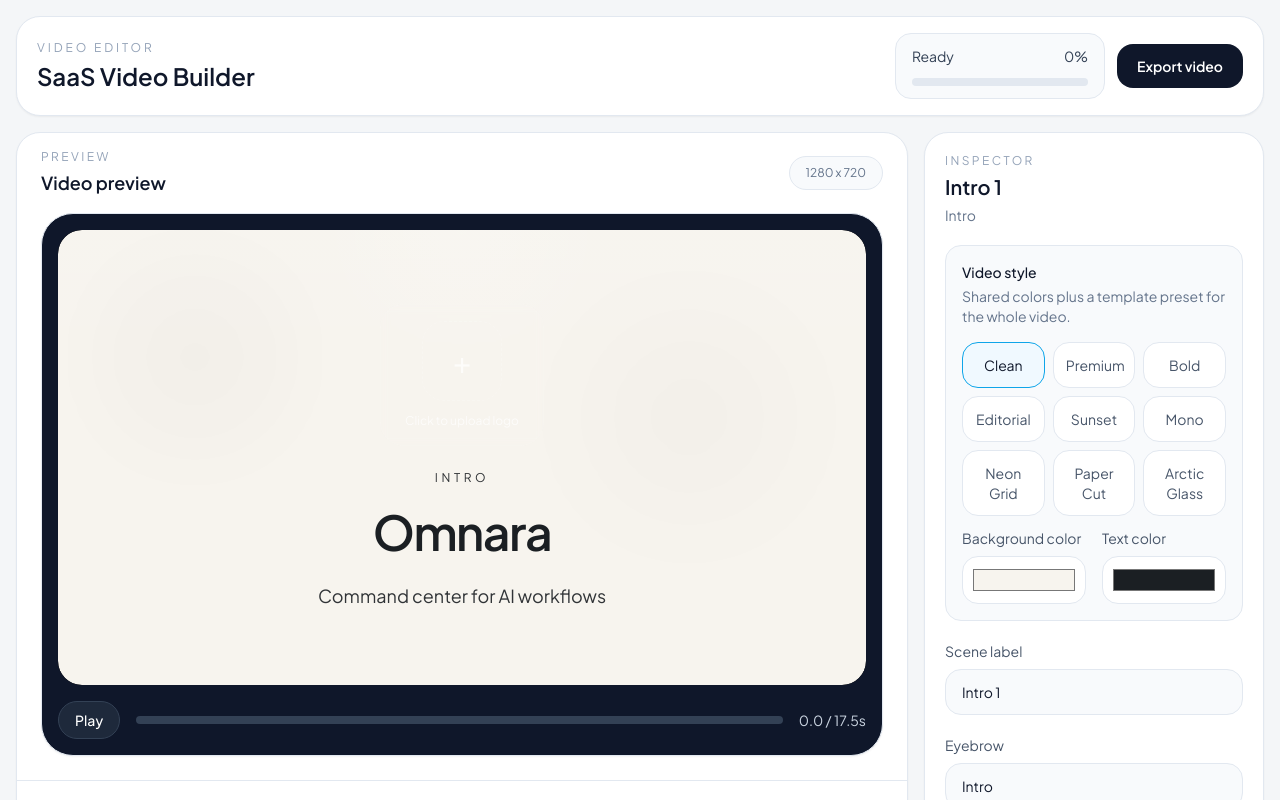
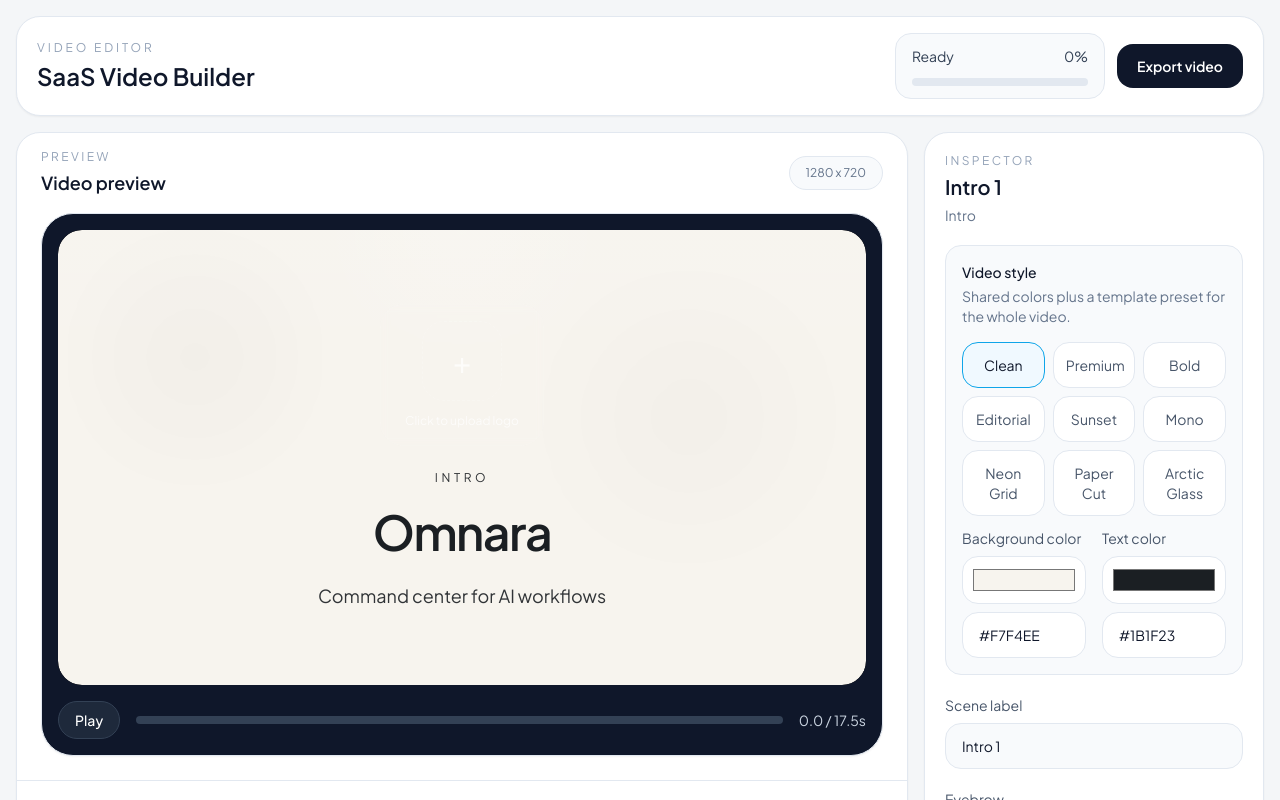
Before and after one commit to Vitalii-Pohorielov/videocreatorapp, a Next.js app: page / in a window 1280 px wide. Shown: the top 800 px of the page. Built offline with nearby package versions, Linux system fonts and the light colour scheme.

Commit message:
Allow entering colors as hex values

```diff
--- a/components/SceneInspector.tsx
+++ b/components/SceneInspector.tsx
@@ -20,6 +20,12 @@ type SceneInspectorProps = {
 };
 
 export function SceneInspector({ scene, settings, onUpdate, onUpdateSettings }: SceneInspectorProps) {
+  const normalizeColorInput = (value: string) => {
+    const trimmed = value.trim();
+    if (!trimmed) return trimmed;
+    return trimmed.startsWith("#") ? trimmed : `#${trimmed}`;
+  };
+
   const normalizePreviewImageUrl = (value: string) => {
     const trimmed = value.trim();
     if (!trimmed || trimmed === "." || trimmed === "/") return "";
@@ -106,21 +112,39 @@ export function SceneInspector({ scene, settings, onUpdate, onUpdateSettings }:
             <div className="grid gap-4 sm:grid-cols-2">
               <label className="block">
                 <span className="mb-2 block text-sm text-slate-600">Background color</span>
+                <div className="space-y-2">
                   <input
                     type="color"
                     value={settings.backgroundColor}
                     onChange={(event) => onUpdateSettings({ backgroundColor: event.target.value })}
                     className="h-12 w-full rounded-2xl border border-slate-200 bg-white p-2"
                   />
+                  <input
+                    type="text"
+                    value={settings.backgroundColor}
+                    onChange={(event) => onUpdateSettings({ backgroundColor: normalizeColorInput(event.target.value) })}
+                    className="w-full rounded-2xl border border-slate-200 bg-white px-4 py-3 text-sm uppercase outline-none focus:border-sky-500"
+                    placeholder="#F7F4EE"
+                  />
+                </div>
               </label>
               <label className="block">
                 <span className="mb-2 block text-sm text-slate-600">Text color</span>
+                <div className="space-y-2">
                   <input
                     type="color"
                     value={settings.textColor}
                     onChange={(event) => onUpdateSettings({ textColor: event.target.value })}
                     className="h-12 w-full rounded-2xl border border-slate-200 bg-white p-2"
                   />
+                  <input
+                    type="text"
+                    value={settings.textColor}
+                    onChange={(event) => onUpdateSettings({ textColor: normalizeColorInput(event.target.value) })}
+                    className="w-full rounded-2xl border border-slate-200 bg-white px-4 py-3 text-sm uppercase outline-none focus:border-sky-500"
+                    placeholder="#1B1F23"
+                  />
+                </div>
               </label>
             </div>
           </div>
```
Lines whose indentation alone changed are shown as unchanged.
